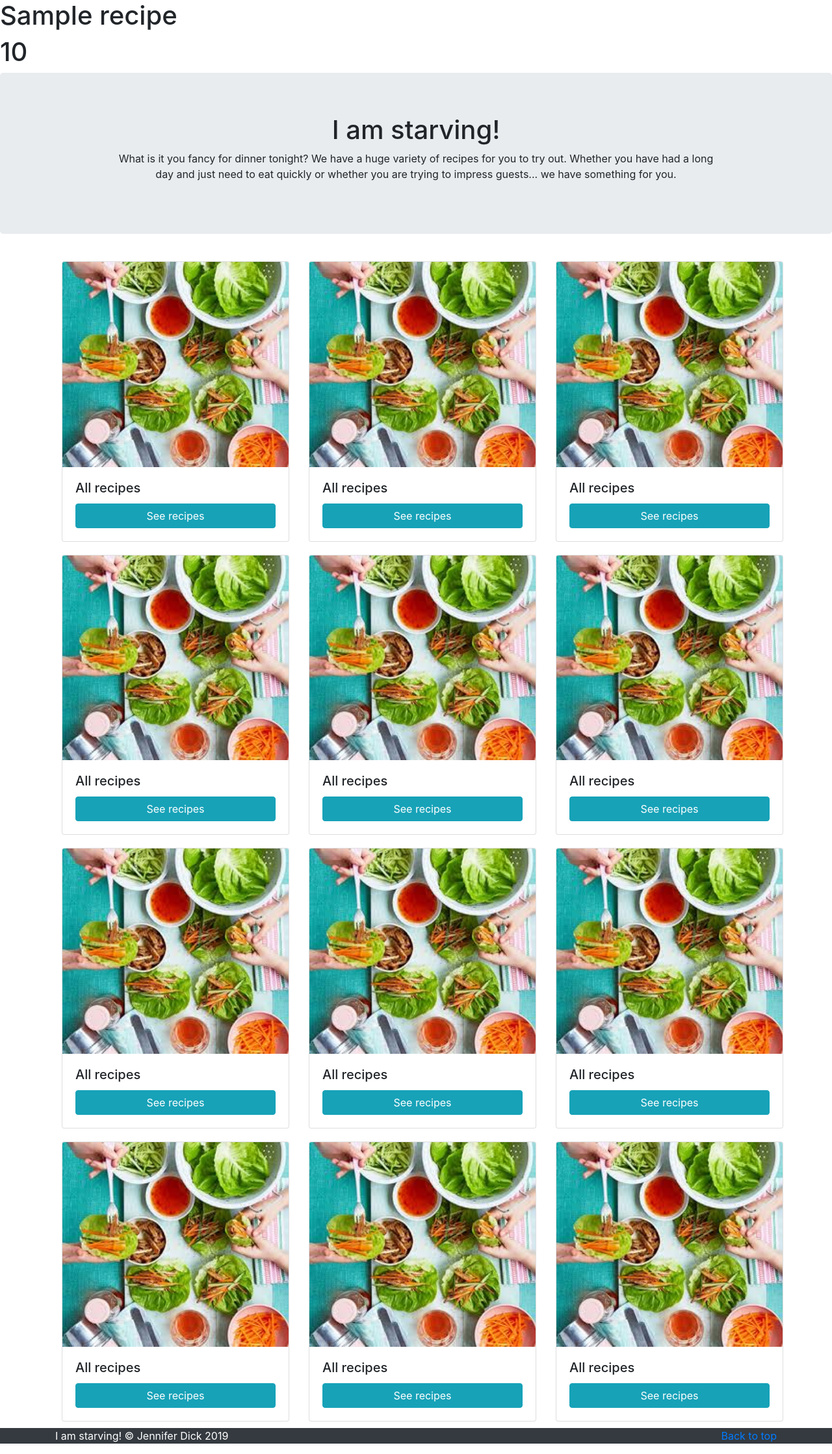
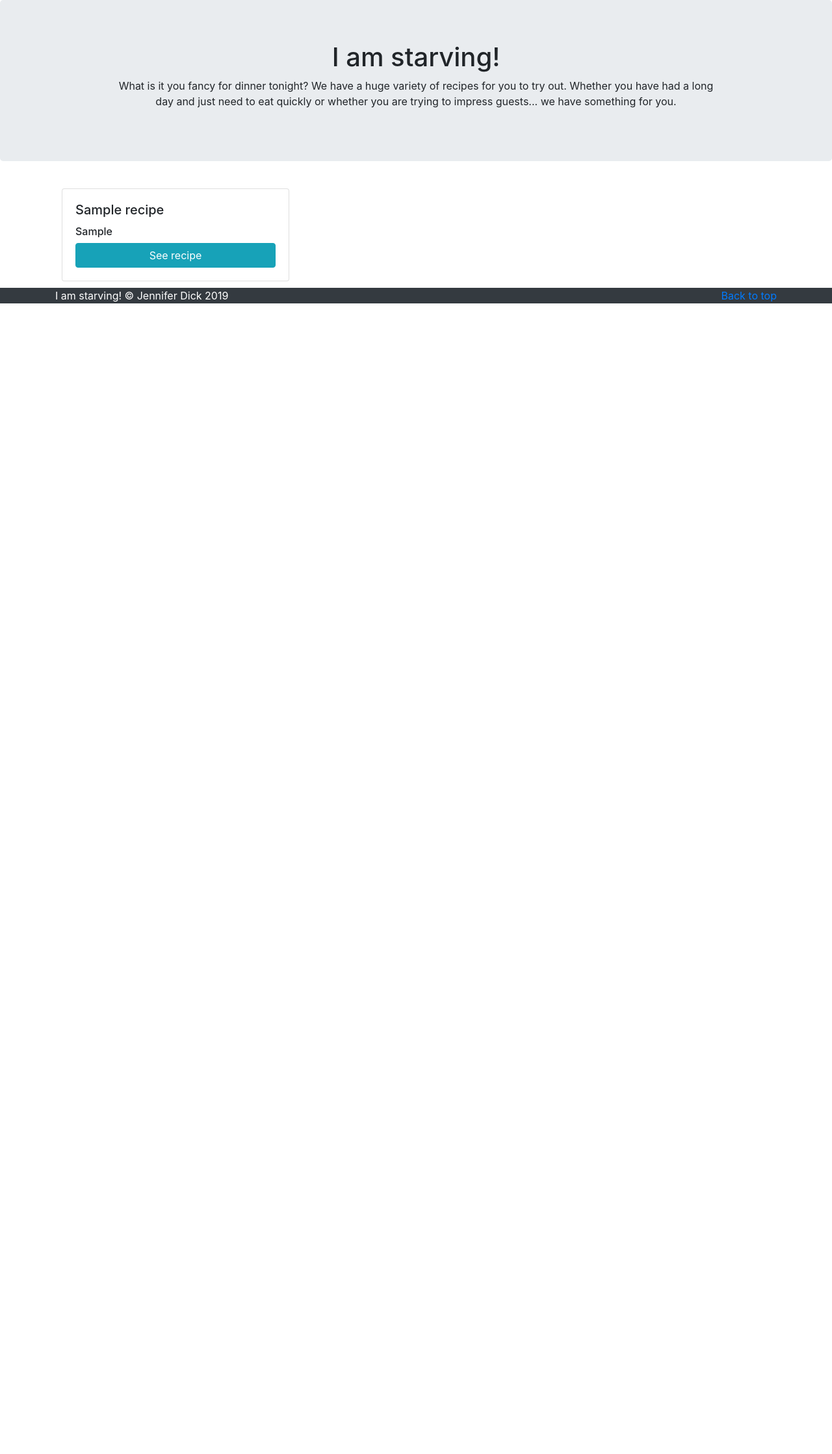
Before and after one commit to jennie6151/cookbook, a Flask app: page / in a window 1280 px wide. Shown: the part 56-2294 px from the top of the page at 65% size. After the commit the page ends 523 px from the top, so only its background shows below. Run offline with Flask 2, Linux system fonts and the light colour scheme; a database or web service that is not in the repository returns one stand-in record (values such as "Sample title"); some libraries are stand-ins or nearby versions.

Commit message:
viewrecipes.html receiving database entries

```diff
--- a/flask_app/app.py
+++ b/flask_app/app.py
@@ -19,7 +19,9 @@ def home():
 
 @app.route("/viewRecipes")
 def viewRecipes():
-    return render_template("viewrecipes.html")
+    id=request.values.get("_id")
+    recipe=Recipes.find({"_id":ObjectId(id)})
+    return render_template("viewrecipes.html", recipe=recipe)
 
 
 @app.route("/addRecipes")
--- a/flask_app/templates/index.html
+++ b/flask_app/templates/index.html
@@ -11,10 +11,7 @@
   {% block content %}
   <main role="main">
 
-      {% for recipe in pageRecipes %}
-<h1>{{ recipe["name"] }}</h1>
-<h1>{{ recipe["age"] }}</h1>
-      {%endfor%}
+
 
     <section class="jumbotron text-center">
       <div class="container">
@@ -34,122 +31,19 @@
     <div>
       <div class="container">
         <div class="row">
+          {% for recipe in pageRecipes %}
           <div class="col-md-4">
             <div class="card card-styling">
-              <img src="\static\images\allRecipes.jpg" class="card-img-top" alt="Plate of food">
               <div class="card-body">
-                <h5 class="card-title">All recipes</h5>
-                <a href="#" class="btn btn-info btn-block">See recipes</a>
+                <h5 class="card-title">{{ recipe["name"] }}</h5>
+                <h6>{{ recipe["recipeServes"] }}</h6>
+                <a href="./viewRecipes?_id={{ recipe['_id'] }}" class="btn btn-info btn-block">See recipe</a>
               </div>
             </div>
           </div>
-          <div class="col-md-4">
-            <div class="card card-styling">
-              <img src="\static\images\allRecipes.jpg" class="card-img-top" alt="Plate of food">
-              <div class="card-body">
-                <h5 class="card-title">All recipes</h5>
-                <a href="#" class="btn btn-info btn-block">See recipes</a>
-              </div>
-            </div>
-          </div>
-          <div class="col-md-4">
-            <div class="card card-styling">
-              <img src="\static\images\allRecipes.jpg" class="card-img-top" alt="Plate of food">
-              <div class="card-body">
-                <h5 class="card-title">All recipes</h5>
-                <a href="#" class="btn btn-info btn-block">See recipes</a>
-              </div>
-            </div>
-          </div>
-
-          <div class="col-md-4">
-            <div class="card card-styling">
-              <img src="\static\images\allRecipes.jpg" class="card-img-top" alt="Plate of food">
-              <div class="card-body">
-                <h5 class="card-title">All recipes</h5>
-                <a href="#" class="btn btn-info btn-block">See recipes</a>
-              </div>
-            </div>
-          </div>
-          <div class="col-md-4">
-            <div class="card card-styling">
-              <img src="\static\images\allRecipes.jpg" class="card-img-top" alt="Plate of food">
-              <div class="card-body">
-                <h5 class="card-title">All recipes</h5>
-                <a href="#" class="btn btn-info btn-block">See recipes</a>
-              </div>
-            </div>
-          </div>
-          <div class="col-md-4">
-            <div class="card card-styling">
-              <img src="\static\images\allRecipes.jpg" class="card-img-top" alt="Plate of food">
-              <div class="card-body">
-                <h5 class="card-title">All recipes</h5>
-                <a href="#" class="btn btn-info btn-block">See recipes</a>
-              </div>
-            </div>
-          </div>
-
-          <div class="col-md-4">
-            <div class="card card-styling">
-              <img src="\static\images\allRecipes.jpg" class="card-img-top" alt="Plate of food">
-              <div class="card-body">
-                <h5 class="card-title">All recipes</h5>
-                <a href="#" class="btn btn-info btn-block">See recipes</a>
-              </div>
-            </div>
-          </div>
-          <div class="col-md-4">
-            <div class="card card-styling">
-              <img src="\static\images\allRecipes.jpg" class="card-img-top" alt="Plate of food">
-              <div class="card-body">
-                <h5 class="card-title">All recipes</h5>
-                <a href="#" class="btn btn-info btn-block">See recipes</a>
-              </div>
-            </div>
-          </div>
-          <div class="col-md-4">
-            <div class="card card-styling">
-              <img src="\static\images\allRecipes.jpg" class="card-img-top" alt="Plate of food">
-              <div class="card-body">
-                <h5 class="card-title">All recipes</h5>
-                <a href="#" class="btn btn-info btn-block">See recipes</a>
-              </div>
-            </div>
-          </div>
-
-          <div class="col-md-4">
-            <div class="card card-styling">
-              <img src="\static\images\allRecipes.jpg" class="card-img-top" alt="Plate of food">
-              <div class="card-body">
-                <h5 class="card-title">All recipes</h5>
-                <a href="#" class="btn btn-info btn-block">See recipes</a>
-              </div>
-            </div>
-          </div>
-          <div class="col-md-4">
-            <div class="card card-styling">
-              <img src="\static\images\allRecipes.jpg" class="card-img-top" alt="Plate of food">
-              <div class="card-body">
-                <h5 class="card-title">All recipes</h5>
-                <a href="#" class="btn btn-info btn-block">See recipes</a>
-              </div>
-            </div>
-          </div>
-          <div class="col-md-4">
-            <div class="card card-styling">
-              <img src="\static\images\allRecipes.jpg" class="card-img-top" alt="Plate of food">
-              <div class="card-body">
-                <h5 class="card-title">All recipes</h5>
-                <a href="#" class="btn btn-info btn-block">See recipes</a>
-              </div>
-            </div>
-          </div>
-
+          {%endfor%}
         </div>
       </div>
-    </div>
-
     </div>
 
   </main>
```
Also changed, not shown: flask_app/templates/viewrecipes.html (+18 -21 lines), README.md.
